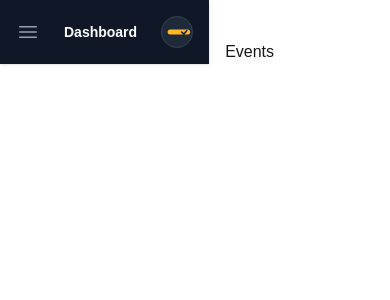
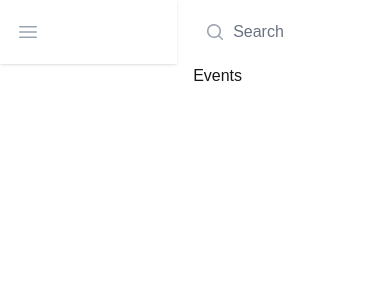
Before and after one commit to shristi-gupta21/slotly, a Next.js app: page /events in a window 390 px wide. Shown: the top 300 px of the page. Built offline with nearby package versions, Linux system fonts and the light colour scheme.

Commit message:
added header

```diff
--- /dev/null
+++ b/app/events/layout.tsx
@@ -0,0 +1,12 @@
+import Header from '@/components/header';
+import React from 'react'
+
+const EventLayout = ({ children }: { children: React.ReactNode }) => {
+  return (
+    <div className='w-full'>
+        {children}
+    </div>
+  )
+}
+
+export default EventLayout
--- a/app/layout.tsx
+++ b/app/layout.tsx
@@ -2,6 +2,7 @@ import type { Metadata } from "next";
 import { Geist, Geist_Mono } from "next/font/google";
 import "./globals.css";
 import Sidebar from "@/components/sidebar";
+import Header from "@/components/header";
 
 const geistSans = Geist({
   variable: "--font-geist-sans",
@@ -14,7 +15,7 @@ const geistMono = Geist_Mono({
 });
 
 export const metadata: Metadata = {
-  title: "Create Next App",
+  title: "Slotly",
   description: "Generated by create next app",
   icons: {
     icon: [
@@ -34,7 +35,8 @@ export default function RootLayout({ children }: LayoutProps<"/">) {
     >
       <body className="min-h-full flex ">
         <Sidebar />
-        <main className="py-10 lg:pl-72">
+        <main className="lg:pl-72 flex flex-col w-full">
+          <Header />
           <div className="px-4 sm:px-6 lg:px-8">{children}</div>
         </main>
       </body>
--- /dev/null
+++ b/components/header.tsx
@@ -0,0 +1,41 @@
+import { Disclosure } from "@headlessui/react";
+import { MagnifyingGlassIcon } from "@heroicons/react/20/solid";
+import { BellIcon } from "@heroicons/react/24/outline";
+
+export default function Header() {
+  return (
+    <Disclosure
+      as="header"
+      className="relative bg-white/10 backdrop-blur-sm after:pointer-events-none after:absolute after:inset-x-0 after:bottom-0 after:h-px after:bg-white/10"
+    >
+      <div className="mx-auto max-w-7xl px-2 sm:px-4 lg:divide-y lg:divide-white/10 lg:px-8">
+        <div className=" flex h-16 justify-between">
+          <div className="relative z-0 flex flex-1 items-center justify-center px-2 sm:inset-0">
+            <div className="grid w-full grid-cols-1 sm:max-w-xs">
+              <input
+                name="search"
+                placeholder="Search"
+                className="col-start-1 row-start-1 block w-full rounded-md bg-white/5 py-1.5 pl-10 pr-3 text-base text-white outline outline-1 -outline-offset-1 outline-white/10 placeholder:text-gray-500 focus:outline focus:outline-2 focus:-outline-offset-2 focus:outline-indigo-500 sm:text-sm/6"
+              />
+              <MagnifyingGlassIcon
+                aria-hidden="true"
+                className="pointer-events-none col-start-1 row-start-1 ml-3 size-5 self-center text-gray-400"
+              />
+            </div>
+          </div>
+
+          <div className="hidden lg:relative lg:z-10 lg:ml-4 lg:flex lg:items-center">
+            <button
+              type="button"
+              className="relative shrink-0 rounded-full p-1 text-gray-400 hover:text-white focus:outline focus:outline-2 focus:outline-offset-2 focus:outline-indigo-500"
+            >
+              <span className="absolute -inset-1.5" />
+              <span className="sr-only">View notifications</span>
+              <BellIcon aria-hidden="true" className="size-6" />
+            </button>
+          </div>
+        </div>
+      </div>
+    </Disclosure>
+  );
+}
--- /dev/null
+++ b/components/modal.tsx
@@ -0,0 +1,30 @@
+'use client'
+
+import { useState } from 'react'
+import { Dialog, DialogBackdrop, DialogPanel, DialogTitle } from '@headlessui/react'
+import { CheckIcon } from '@heroicons/react/24/outline'
+
+export default function Modal(children: React.ReactNode) {
+  const [open, setOpen] = useState(true)
+
+  return (
+    <div>
+      <button
+        onClick={() => setOpen(true)}
+        className="rounded-md bg-gray-950/5 px-2.5 py-1.5 text-sm font-semibold text-gray-900 hover:bg-gray-950/10"
+      >
+        Open dialog
+      </button>
+      <Dialog open={open} onClose={setOpen} className="relative z-10">
+        <DialogBackdrop
+          transition
+          className="fixed inset-0 bg-gray-500/75 transition-opacity data-[closed]:opacity-0 data-[enter]:duration-300 data-[leave]:duration-200 data-[enter]:ease-out data-[leave]:ease-in"
+        />
+
+        <div className="fixed inset-0 z-10 w-screen overflow-y-auto">
+         {children}
+        </div>
+      </Dialog>
+    </div>
+  )
+}
--- a/components/sidebar/index.tsx
+++ b/components/sidebar.tsx
@@ -45,7 +45,7 @@ function Sidebar() {
         >
           <DialogBackdrop
             transition
-            className="fixed inset-0 bg-gray-900/80 transition-opacity duration-300 ease-linear data-[closed]:opacity-0"
+            className="fixed inset-0 bg-white/10 backdrop-blur-sm transition-opacity duration-300 ease-linear data-[closed]:opacity-0"
           />
 
           <div className="fixed inset-0 flex">
@@ -111,9 +111,9 @@ function Sidebar() {
         </Dialog>
 
         {/* Static sidebar for desktop */}
-        <div className="hidden bg-black lg:fixed lg:inset-y-0 lg:z-50 lg:flex lg:w-72 lg:flex-col">
+        <div className="hidden bg-white/10 backdrop-blur-sm lg:fixed lg:inset-y-0 lg:z-50 lg:flex lg:w-72 lg:flex-col">
           {/* Sidebar component, swap this element with another sidebar if you like */}
-          <div className="flex grow flex-col gap-y-5 overflow-y-auto border-r border-gray-200 px-6">
+          <div className="flex grow flex-col gap-y-5 overflow-y-auto border-r border-white/10 px-6">
             <div className="flex h-16 shrink-0 items-center">
               <img
                 alt="Your Company"
@@ -166,7 +166,7 @@ function Sidebar() {
           </div>
         </div>
 
-        <div className="sticky top-0 z-40 flex items-center gap-x-6 bg-gray-900 px-4 py-4 shadow sm:px-6 lg:hidden">
+        <div className="sticky top-0 z-40 flex items-center gap-x-6 bg-white/10 backdrop-blur-sm px-4 py-4 shadow sm:px-6 lg:hidden">
           <button
             type="button"
             onClick={() => setSidebarOpen(true)}
```
